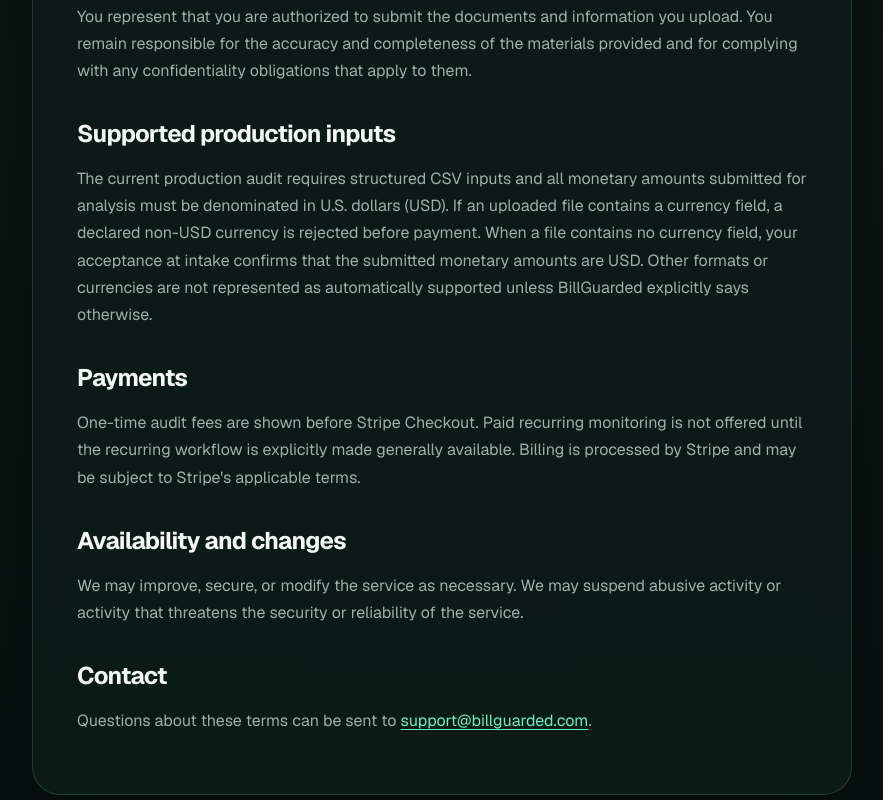
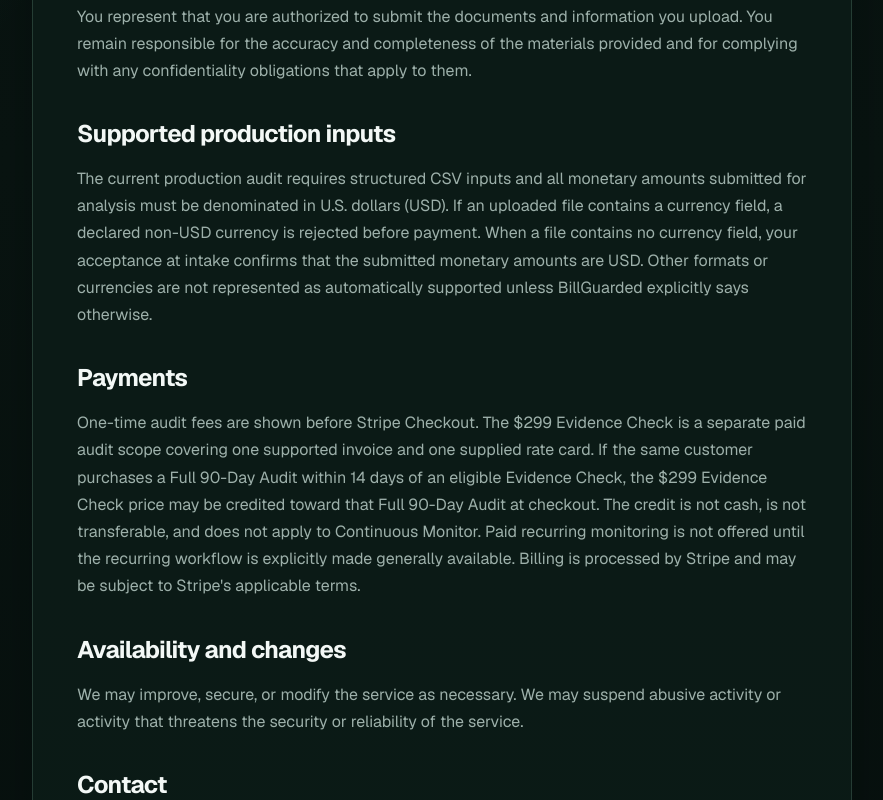
Before and after one commit to ehudso7/billguarded, a Next.js app: page /terms in a window 1280 px wide. Shown: the part 806-1606 px from the top of the page, without its empty margins (198-1081 px from the left). Built offline with nearby package versions, Linux system fonts and the light colour scheme.

Commit message:
docs: define Evidence Check upgrade credit

```diff
--- a/src/app/terms/page.tsx
+++ b/src/app/terms/page.tsx
@@ -22,7 +22,7 @@ export default function TermsPage() {
       <article className="legal-card">
         <span className="eyebrow">Terms</span>
         <h1>BillGuarded Terms of Service</h1>
-        <p>Last updated: August 27, 2026.</p>
+        <p>Last updated: September 17, 2026.</p>
 
         <h2>The service</h2>
         <p>
@@ -63,10 +63,16 @@ export default function TermsPage() {
 
         <h2>Payments</h2>
         <p>
-          One-time audit fees are shown before Stripe Checkout. Paid recurring
-          monitoring is not offered until the recurring workflow is explicitly
-          made generally available. Billing is processed by Stripe and may be
-          subject to Stripe&apos;s applicable terms.
+          One-time audit fees are shown before Stripe Checkout. The $299
+          Evidence Check is a separate paid audit scope covering one supported
+          invoice and one supplied rate card. If the same customer purchases a
+          Full 90-Day Audit within 14 days of an eligible Evidence Check, the
+          $299 Evidence Check price may be credited toward that Full 90-Day
+          Audit at checkout. The credit is not cash, is not transferable, and
+          does not apply to Continuous Monitor. Paid recurring monitoring is
+          not offered until the recurring workflow is explicitly made generally
+          available. Billing is processed by Stripe and may be subject to
+          Stripe&apos;s applicable terms.
         </p>
 
         <h2>Availability and changes</h2>
```
